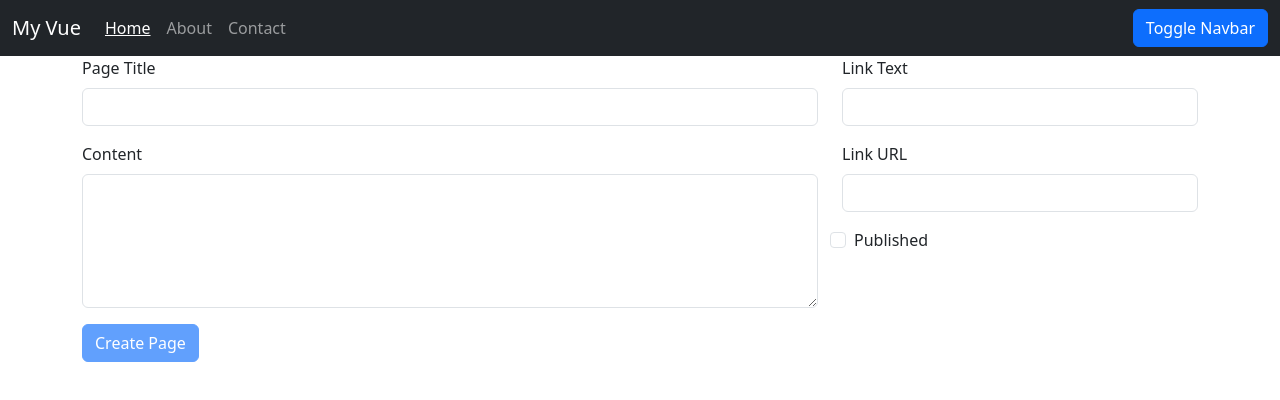
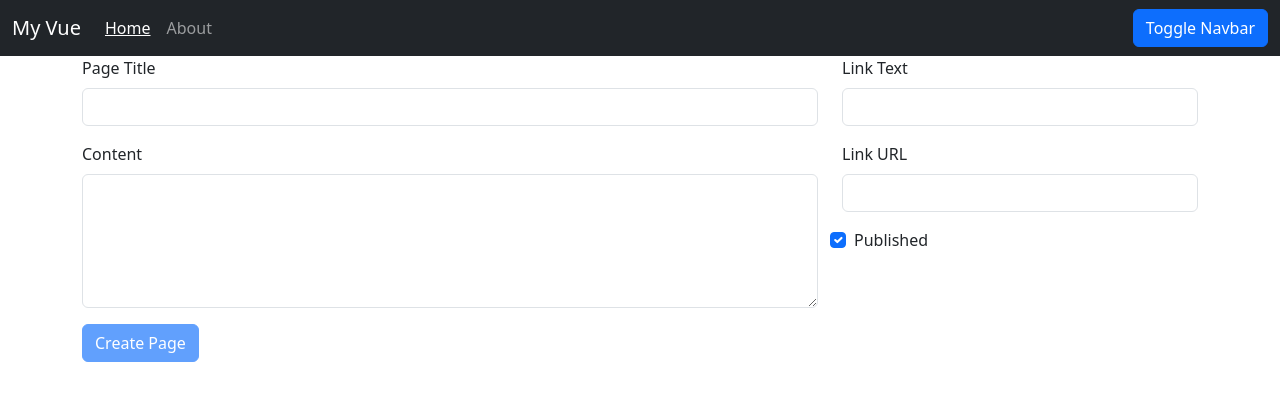
Before and after one commit to Phili0916/vue-start-page, a Vue app: page / in a window 1280 px wide. Shown: the top 400 px of the page. Built offline with nearby package versions, Linux system fonts and the light colour scheme.

Commit message:
added disable button to form

```diff
--- a/public/pages.json
+++ b/public/pages.json
@@ -5,7 +5,8 @@
              "url": "home.html"
             },
         "pageTitle": "Home Page",
-        "content": "This is the Home content"
+        "content": "This is the Home content",
+        "published": true
     },
     {
         "link": {
@@ -13,7 +14,8 @@
             "url":"about.html"
         },
         "pageTitle": "About Page",
-        "content": "This is the About content"
+        "content": "This is the About content",
+        "published": true
     },
     {
         "link": {
@@ -21,7 +23,8 @@
             "url": "contact.html"
         },
         "pageTitle": "Contact Page",
-        "content": "This is the Contact content"
+        "content": "This is the Contact content",
+        "published": false
     }
 
 ]
--- a/src/App.vue
+++ b/src/App.vue
@@ -47,7 +47,7 @@ import CreatePage from './components/CreatePage.vue';
                 this.pages = data;
             },
             pageCreated(pageObj) {
-                console.log(pageObj, 'pageobj');
+                this.pages.push(pageObj);
             }
         }
     }
--- a/src/components/CreatePage.vue
+++ b/src/components/CreatePage.vue
@@ -48,7 +48,11 @@
                     </div>
                     <div class="row mb-3">
                         <div class="form-check">
-                            <input class="form-check-input" type="checkbox"/>
+                            <input
+                                class="form-check-input"
+                                type="checkbox"
+                                v-model="published"
+                            />
                             <label class="form-check-label" for="gridCheck1">
                                 Published
                             </label>
@@ -82,7 +86,8 @@ export default {
             pageTitle: '',
             content: '',
             linkText: '',
-            linkUrl: ''
+            linkUrl: '',
+            published: true
         }
     },
     methods: {
@@ -97,8 +102,14 @@ export default {
                 link: {
                     text: this.linkText,
                     url: this.linkUrl
-                }
+                },
+                published: this.published
             })
+            this.pageTitle = '';
+            this.content = '';
+            this.linkText = '';
+            this.linkUrl = '';
+            this.published = true;
         }
     }
 }
--- a/src/components/Navbar.vue
+++ b/src/components/Navbar.vue
@@ -3,7 +3,7 @@
         <div class="container-fluid">
             <a class="navbar-brand" href="#">My Vue</a>
             <ul class="navbar-nav me-auto mb-2 mb-lg-0">
-                <li v-for="(page, index) in pages" class="nav-item" :key="index">
+                <li v-for="(page, index) in publishedPages" class="nav-item" :key="index">
                     <navbar-link
                         :page="page"
                         :isActive="activePage == index"
@@ -35,6 +35,11 @@ export default {
     created() {
         this.getThemeSetting()
     },
+    computed: {
+        publishedPages() {
+            return this.pages.filter(page => page.published)
+        }
+    },
     props: ['pages', 'activePage', 'navLinkClick'],
 
         data() {
```
